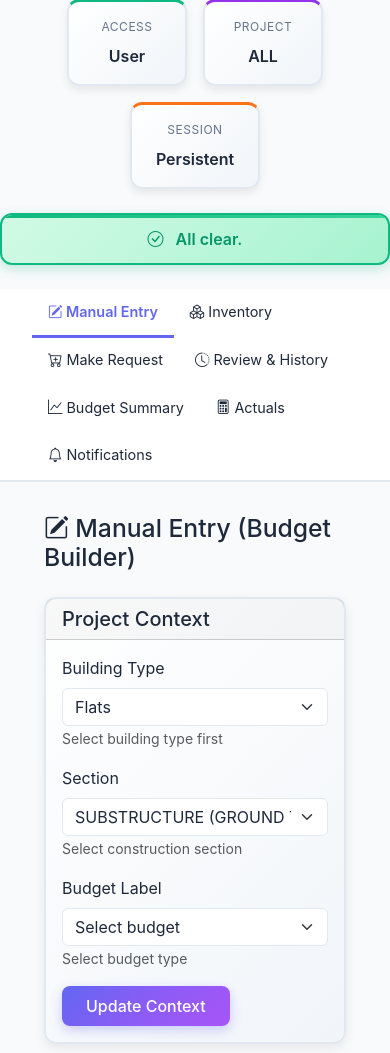
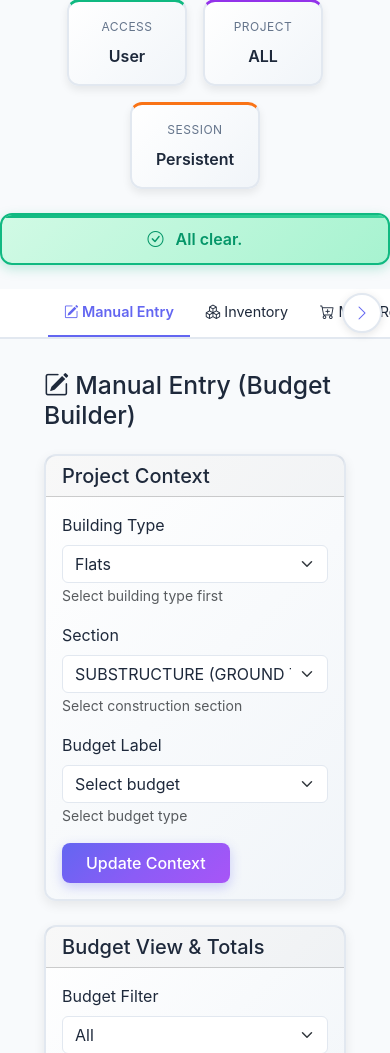
Before and after one commit to whoismuhd/Inventory-2.0, a Flask app: page /manual_entry in a window 390 px wide. Shown: the part 708-1761 px from the top of the page. Run offline with Flask 3, Linux system fonts and the light colour scheme; some libraries are stand-ins or nearby versions.

Commit message:
Add responsive horizontal scrolling to navigation tabs
- Tabs now scroll horizontally on smaller screens
- Added left/right scroll buttons that appear when tabs overflow
- Smooth scrolling behavior with visual indicators
- Scroll buttons auto-hide/show based on scroll position
- Works with both mouse and touch scrolling
- Fully responsive and works with theme toggle

```diff
--- a/static/css/style.css
+++ b/static/css/style.css
@@ -820,11 +820,87 @@ body {
     }
 }
 
-.tabs-container {
+/* Tabs Container Wrapper - Responsive with Scroll */
+.tabs-container-wrapper {
+    position: relative;
     background: var(--card-bg, #ffffff);
     border-bottom: 2px solid var(--border-color, #e9ecef);
-    padding: 0 2rem;
     transition: background-color 0.3s ease, border-color 0.3s ease;
+}
+
+.tabs-container {
+    position: relative;
+    overflow-x: auto;
+    overflow-y: hidden;
+    scroll-behavior: smooth;
+    -webkit-overflow-scrolling: touch;
+    /* Hide scrollbar but keep functionality */
+    scrollbar-width: none; /* Firefox */
+    -ms-overflow-style: none; /* IE and Edge */
+    padding: 0 3rem;
+}
+
+.tabs-container::-webkit-scrollbar {
+    display: none; /* Chrome, Safari, Opera */
+}
+
+.tabs-nav-list {
+    display: flex;
+    flex-wrap: nowrap;
+    border-bottom: none;
+    white-space: nowrap;
+    min-width: min-content;
+}
+
+/* Tab Scroll Buttons */
+.tab-scroll-btn {
+    position: absolute;
+    top: 50%;
+    transform: translateY(-50%);
+    z-index: 10;
+    background: var(--card-bg, #ffffff);
+    border: 2px solid var(--border-color, #e9ecef);
+    color: var(--primary-color, #6366f1);
+    width: 2.5rem;
+    height: 2.5rem;
+    border-radius: 50%;
+    display: flex;
+    align-items: center;
+    justify-content: center;
+    cursor: pointer;
+    transition: all 0.3s ease;
+    box-shadow: 0 2px 8px rgba(0,0,0,0.1);
+    opacity: 0;
+    pointer-events: none;
+}
+
+.tabs-container-wrapper:hover .tab-scroll-btn {
+    opacity: 1;
+    pointer-events: auto;
+}
+
+.tab-scroll-btn:hover {
+    background: var(--primary-color, #6366f1);
+    color: white;
+    border-color: var(--primary-color, #6366f1);
+    box-shadow: 0 4px 12px rgba(99, 102, 241, 0.3);
+    transform: translateY(-50%) scale(1.1);
+}
+
+.tab-scroll-btn:active {
+    transform: translateY(-50%) scale(0.95);
+}
+
+.tab-scroll-left {
+    left: 0.5rem;
+}
+
+.tab-scroll-right {
+    right: 0.5rem;
+}
+
+.tab-scroll-btn.hidden {
+    display: none;
 }
 
 .nav-tabs {
@@ -837,6 +913,8 @@ body {
     border-bottom: 3px solid transparent;
     padding: 1rem 1.5rem;
     transition: all 0.3s;
+    white-space: nowrap;
+    flex-shrink: 0;
 }
 
 .nav-tabs .nav-link:hover {
@@ -849,6 +927,29 @@ body {
     border-bottom-color: var(--primary-start);
     background: none;
     font-weight: 600;
+}
+
+/* Responsive: Enable scrolling on smaller screens */
+@media (max-width: 1200px) {
+    .tabs-container {
+        padding: 0 3.5rem; /* More padding for scroll buttons */
+    }
+
+    .tab-scroll-btn {
+        opacity: 1;
+        pointer-events: auto;
+    }
+}
+
+@media (max-width: 768px) {
+    .tabs-container {
+        padding: 0 3rem;
+    }
+
+    .nav-tabs .nav-link {
+        padding: 0.75rem 1rem;
+        font-size: 0.9rem;
+    }
 }
 
 .page-content {
--- a/templates/base.html
+++ b/templates/base.html
@@ -154,8 +154,9 @@
                 </div>
 
                 <!-- Tabs Navigation -->
-                <div class="tabs-container">
-                    <ul class="nav nav-tabs" role="tablist">
+                <div class="tabs-container-wrapper">
+                    <div class="tabs-container" id="tabsContainer">
+                        <ul class="nav nav-tabs tabs-nav-list" role="tablist">
                         <li class="nav-item">
                             <a class="nav-link" href="{{ url_for('manual_entry') }}" data-tab="manual_entry">
                                 <i class="bi bi-pencil-square"></i> Manual Entry
@@ -205,7 +206,15 @@
                             </a>
                         </li>
                         {% endif %}
-                    </ul>
+                        </ul>
+                    </div>
+                    <!-- Scroll Indicators -->
+                    <button class="tab-scroll-btn tab-scroll-left" id="tabScrollLeft" aria-label="Scroll tabs left">
+                        <i class="bi bi-chevron-left"></i>
+                    </button>
+                    <button class="tab-scroll-btn tab-scroll-right" id="tabScrollRight" aria-label="Scroll tabs right">
+                        <i class="bi bi-chevron-right"></i>
+                    </button>
                 </div>
 
                 <!-- Flash Messages -->
```
Also changed, not shown: static/js/main.js (+52 -0 lines).
